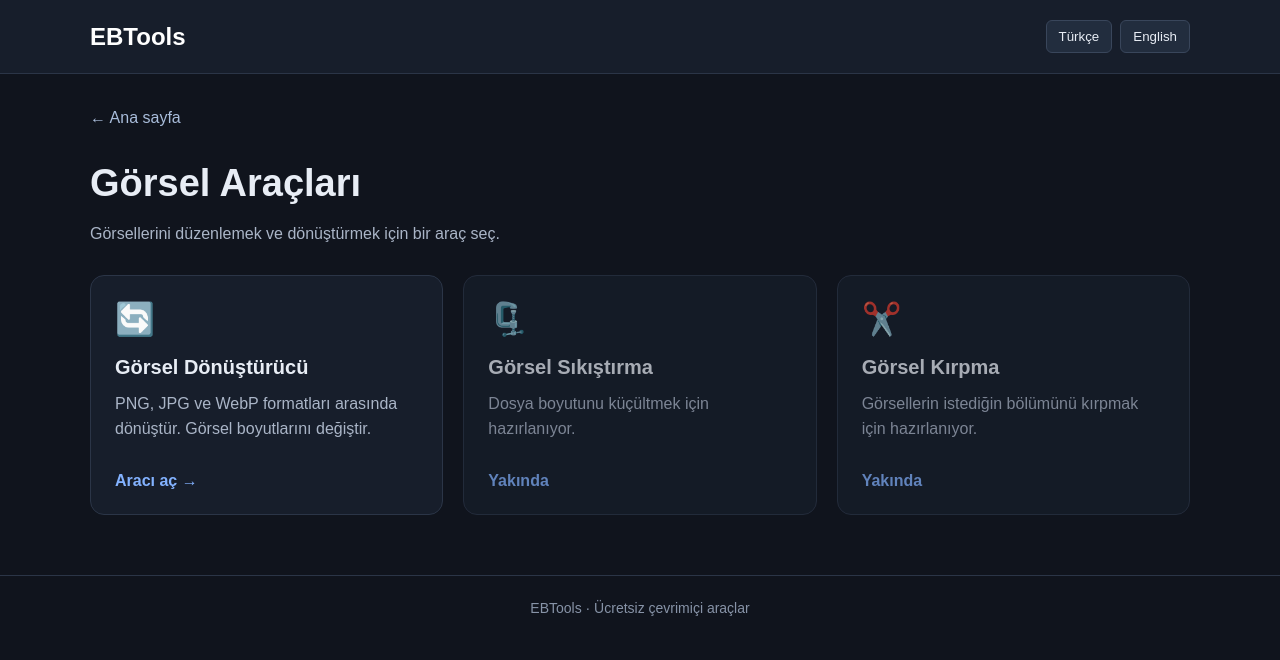
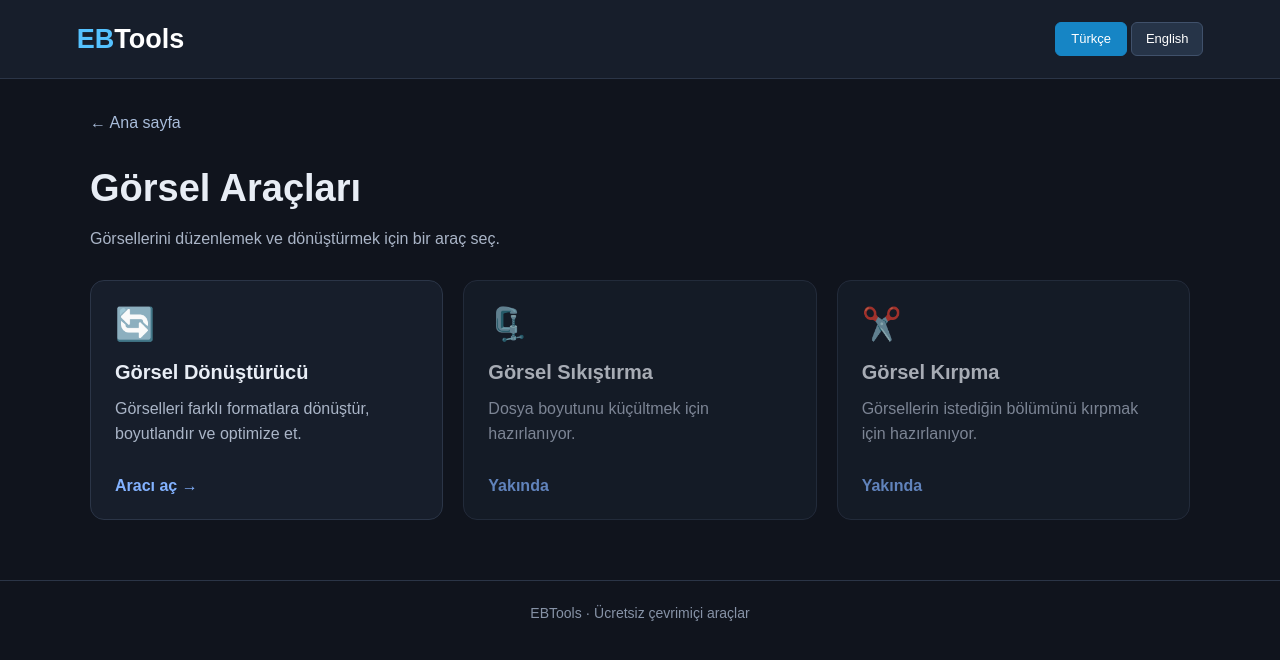
Before and after one commit to enisthebiker/EBTools, a plain HTML site: page image-tools/index.html in a window 1280 px wide. Drawn offline with Linux system fonts and the light colour scheme.

Commit message:
Update language controls and image navigation

```diff
--- a/image-tools/Converter/script.js
+++ b/image-tools/Converter/script.js
@@ -6,7 +6,7 @@ const translations = {
     browserTitle:"EBTools - Görsel Dönüştürücü",
     title:"Görsel Dönüştürücü",
     subtitle:"Görselini seç, formatını belirle ve dönüştür. İşlemler cihazında yapılır.",
-    back:"← Ana sayfa",
+    back:"Ana sayfa",
     choose:"Görsel seçmek için tıkla veya sürükleyip bırak",
     supported:"PNG, JPG, WebP, AVIF, HEIC, HEIF, TIFF, TIF, SVG, BMP, GIF ve ICO · GIF ve çok sayfalı TIFF dosyalarının ilk karesi/sayfası dönüştürülür",
     previewAlt:"Görsel önizlemesi",
@@ -77,7 +77,7 @@ const translations = {
     browserTitle:"EBTools - Image Converter",
     title:"Image Converter",
     subtitle:"Choose an image, select a format and convert it. Processing happens on your device.",
-    back:"← Home",
+    back:"Home",
     choose:"Click to choose an image or drag and drop",
     supported:"PNG, JPG, WebP, AVIF, HEIC, HEIF, TIFF, TIF, SVG, BMP, GIF and ICO · GIF files and multipage TIFFs use only the first frame/page",
     previewAlt:"Image preview",
--- a/image-tools/Converter/style.css
+++ b/image-tools/Converter/style.css
@@ -1,13 +1,16 @@
 
 *{box-sizing:border-box}
 body{margin:0;background:#10141d;color:#e8edf5;font-family:Arial,sans-serif}
-header{background:#171e2b;padding:18px 5%;display:flex;justify-content:space-between;align-items:center;gap:12px;flex-wrap:wrap;border-bottom:1px solid #2b3547}
-.logo{font-size:25px;font-weight:bold;color:#55c2ff}
+header{background:#171e2b;padding:22px 6%;display:flex;justify-content:space-between;align-items:center;gap:15px;flex-wrap:wrap;border-bottom:1px solid #2b3547}
+.logo{font-size:27px;font-weight:bold;color:#55c2ff}
 .logo span{color:white}
 button,select,input{font:inherit}
 button{cursor:pointer}
-.lang button{padding:8px 12px;background:#263448;color:white;border:1px solid #40516b;border-radius:6px}
-.lang button.active{background:#1685c5}
+.lang{display:flex;gap:4px}
+.lang button{padding:8px 13px;background:#263448;color:white;border:1px solid #40516b;border-radius:6px;min-width:72px;height:34px;font:400 13px/16px Arial,sans-serif}
+.lang button.active{background:#1685c5;border-color:#1685c5}
+html[lang="tr"] #trButton,
+html[lang="en"] #enButton{background:#1685c5;border-color:#1685c5}
 main{max-width:850px;margin:35px auto;padding:0 18px}
 h1{text-align:center;font-size:30px}
 .subtitle{text-align:center;color:#aebbd0;line-height:1.6;margin-bottom:28px}
@@ -34,8 +37,11 @@ input[type=range]{width:100%;accent-color:#55c2ff}
 #downloadLink{display:none;text-align:center;margin-top:15px;padding:13px;background:#24563f;color:#d9ffe8;border-radius:7px;text-decoration:none}
 #status{text-align:center;color:#aebbd0;line-height:1.6;overflow-wrap:anywhere}
 .back{color:#55c2ff;text-decoration:none}
-footer{text-align:center;padding:25px;color:#8794a9;font-size:13px}
+footer{text-align:center;padding:25px 25px 6px;color:#8794a9;font-size:13px}
+.license-link{margin:0 0 25px;text-align:center;color:#8794a9;font-size:13px;line-height:inherit}
+.license-link a{color:inherit;font:inherit}
 @media(max-width:500px){main{margin-top:22px}.panel{padding:17px}h1{font-size:25px}}
+@media(max-width:500px){header{padding:18px 16px}}
 #resetDimensionsButton {
   display: block;
   width: 100%;
@@ -181,3 +187,10 @@ footer{text-align:center;padding:25px;color:#8794a9;font-size:13px}
     white-space: normal;
   }
 }
+
+.page-nav{display:flex;justify-content:space-between;align-items:center;gap:16px;margin-bottom:12px}
+.page-nav .back{color:#55c2ff;text-decoration:none}
+.page-nav .back:hover{text-decoration:underline}
+html[lang="tr"] .previous-page [lang="en"],
+html[lang="en"] .previous-page [lang="tr"]{display:none}
+@media(max-width:500px){.page-nav{gap:10px;flex-wrap:wrap}.page-nav .back{font-size:14px}}
--- a/image-tools/index.html
+++ b/image-tools/index.html
@@ -6,12 +6,22 @@
     <meta name="viewport" content="width=device-width, initial-scale=1.0">
     <meta name="description" content="EBTools görsel araçları: görsel dönüştürme, boyutlandırma ve daha fazlası.">
     <title>Görsel Araçları | EBTools</title>
+    <script>
+        (function () {
+            try {
+                var savedLanguage = localStorage.getItem("ebToolsLanguage");
+                if (savedLanguage === "tr" || savedLanguage === "en") {
+                    document.documentElement.lang = savedLanguage;
+                }
+            } catch (error) {}
+        })();
+    </script>
     <link rel="stylesheet" href="style.css">
 </head>
 <body>
 
     <header class="header">
-        <a class="logo" href="../index.html">EBTools</a>
+        <a class="logo" href="../index.html">EB<span>Tools</span></a>
         <div class="language">
             <button type="button" id="trBtn">Türkçe</button>
             <button type="button" id="enBtn">English</button>
@@ -33,9 +43,9 @@
             <a class="tool-card" href="Converter/index.html">
                 <span class="tool-icon">🔄</span>
                 <h2 data-tr="Görsel Dönüştürücü" data-en="Image Converter">Görsel Dönüştürücü</h2>
-                <p data-tr="PNG, JPG ve WebP formatları arasında dönüştür. Görsel boyutlarını değiştir."
-                   data-en="Convert between PNG, JPG and WebP. Resize your images.">
-                    PNG, JPG ve WebP formatları arasında dönüştür. Görsel boyutlarını değiştir.
+                <p data-tr="Görselleri farklı formatlara dönüştür, boyutlandır ve optimize et."
+                   data-en="Convert images to different formats, resize and optimize them.">
+                    Görselleri farklı formatlara dönüştür, boyutlandır ve optimize et.
                 </p>
                 <span class="tool-link" data-tr="Aracı aç →" data-en="Open tool →">Aracı aç →</span>
             </a>
--- a/image-tools/style.css
+++ b/image-tools/style.css
@@ -15,35 +15,58 @@ body {
     display: flex;
     justify-content: space-between;
     align-items: center;
-    gap: 16px;
-    padding: 20px max(5%, calc((100% - 1100px) / 2));
+    gap: 15px;
+    padding: 22px 6%;
     background: #171e2b;
     border-bottom: 1px solid #2b3547;
+    flex-wrap: wrap;
 }
 
 .logo {
-    color: #fff;
-    font-size: 24px;
+    color: #55c2ff;
+    font-size: 27px;
     font-weight: bold;
     text-decoration: none;
 }
 
+.logo span {
+    color: #fff;
+}
+
 .language {
     display: flex;
-    gap: 8px;
+    gap: 4px;
 }
 
-button {
-    padding: 8px 12px;
-    border: 1px solid #39465b;
+.language button {
+    padding: 8px 13px;
+    border: 1px solid #40516b;
     border-radius: 6px;
-    background: #222d3e;
-    color: #e8edf5;
+    background: #263448;
+    color: #fff;
+    min-width: 72px;
+    height: 34px;
+    font-family: Arial, sans-serif;
+    font-size: 13px;
+    font-weight: 400;
+    line-height: 16px;
     cursor: pointer;
 }
 
-button:hover {
+.language button:hover {
     background: #30405a;
+}
+
+html[lang="tr"] #trBtn,
+html[lang="en"] #enBtn {
+    border-color: #1685c5;
+    background: #1685c5;
+}
+
+html[lang="tr"] #enBtn,
+html[lang="en"] #trBtn {
+    border-color: #40516b;
+    background: #263448;
 }
 
 .container {
@@ -133,7 +156,7 @@ footer {
 
 @media (max-width: 480px) {
     .header {
-        padding: 16px 5%;
+        padding: 18px 16px;
     }
 
     .tool-card {
--- a/style.css
+++ b/style.css
@@ -30,16 +30,33 @@ header {
     color: #ffffff;
 }
 
+.language {
+    display: flex;
+    gap: 4px;
+}
+
 .language button {
     background: #263448;
     color: white;
     border: 1px solid #40516b;
     padding: 8px 13px;
     border-radius: 6px;
+    min-width: 72px;
+    height: 34px;
+    font-family: Arial, sans-serif;
+    font-size: 13px;
+    font-weight: 400;
+    line-height: 16px;
     cursor: pointer;
 }
 
 .language button.active {
+    background: #1685c5;
+    border-color: #1685c5;
+}
+
+html[lang="tr"] #trButton,
+html[lang="en"] #enButton {
     background: #1685c5;
     border-color: #1685c5;
 }
@@ -156,7 +173,7 @@ footer {
 
 @media (max-width: 500px) {
     header {
-        padding: 18px;
+        padding: 18px 16px;
     }
 
     main {
```
Also changed, not shown: image-tools/Converter/index.html (+17 -1 lines), index.html (+11 -1 lines).
